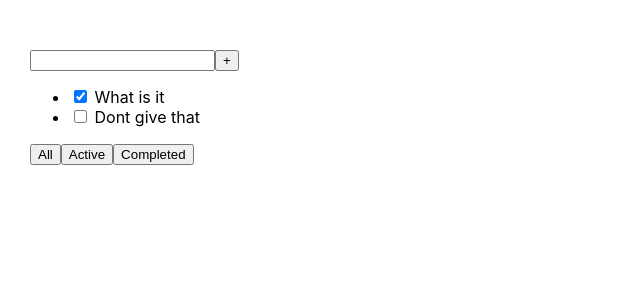
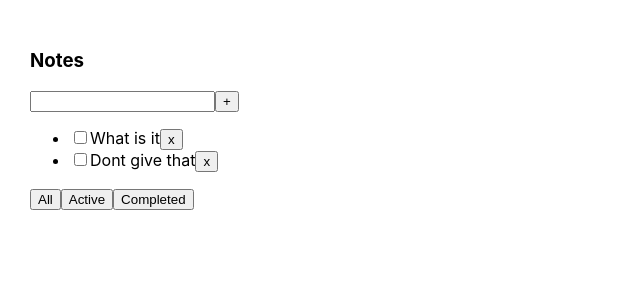
Before and after one commit to JI3BA/Todo-Incubator, a React (Create React App) app: page / in a window 1280 px wide. Shown: the top 300 px of the page, without its empty margins (0-640 px from the left). Built offline with nearby package versions, Linux system fonts and the light colour scheme.

Commit message:
added functional for Todolist, for example: add new note, filter, delete note. And starting work on checkbox component.

```diff
--- a/src/Todolist.tsx
+++ b/src/Todolist.tsx
@@ -1,4 +1,5 @@
-import React, {useState} from "react";
+import React, {useEffect, useState} from "react";
+import {Button} from "./components/Button";
 
 type TaskType = {
     id: number,
@@ -9,24 +10,61 @@ type TaskType = {
 
 export const Todolist = () => {
     const [data, setData] = useState<TaskType[]>([
-        {id: 0, title: 'What is it', isDone:true},
-        {id: 1, title: 'Dont give that', isDone:false}
+        {id: 0, title: 'What is it', isDone: true},
+        {id: 1, title: 'Dont give that', isDone: false}
     ])
+
+    const [filterData, setFilterData] = useState<TaskType[]>([])
+
+    const [note, setNote] = useState<TaskType>({
+        id: data.length,
+        title: '',
+        isDone: false
+    })
+
+    useEffect(() => {
+        setFilterData(data)
+    }, [data])
+
+    const addNote = () => {
+        setNote({id: data.length + 1, title: '', isDone: false})
+        setData([...data, note])
+    }
+
+    const removeTask = (id: number) => {
+        setData(data.filter((item: TaskType) => id !== item.id))
+    }
+
+    const showAllTask = () => {
+        setFilterData(data)
+    }
+
+    const showActiveTask = () => {
+        setFilterData(data.filter(item => !item.isDone))
+    }
+
+    const showCompletedTask = () => {
+        setFilterData(data.filter(item => item.isDone))
+    }
 
     return(
         <div>
-            <h3>{}</h3>
+            <h3>Notes</h3>
             <div>
-                <input/>
-                <button>+</button>
+                <input onChange={(event: React.ChangeEvent<HTMLInputElement>) => setNote({...note, title: event.target.value})} value={note.title}/>
+                <Button onClick={() => addNote()}>+</Button>
             </div>
             <ul>
-                {data.map((item: TaskType) => <li><input type="checkbox" checked={item.isDone}/> <span>{item.title}</span></li>)}
+                {filterData.map((item: TaskType) =>
+                    <li key={item.id}><input type="checkbox" />
+                        <span>{item.title}</span>
+                        <Button onClick={() => removeTask(item.id)}>x</Button>
+                    </li>)}
             </ul>
             <div>
-                <button>All</button>
-                <button>Active</button>
-                <button>Completed</button>
+                <Button onClick={() => showAllTask()}>All</Button>
+                <Button onClick={() => showActiveTask()}>Active</Button>
+                <Button onClick={() => showCompletedTask()}>Completed</Button>
             </div>
         </div>
     )
```
